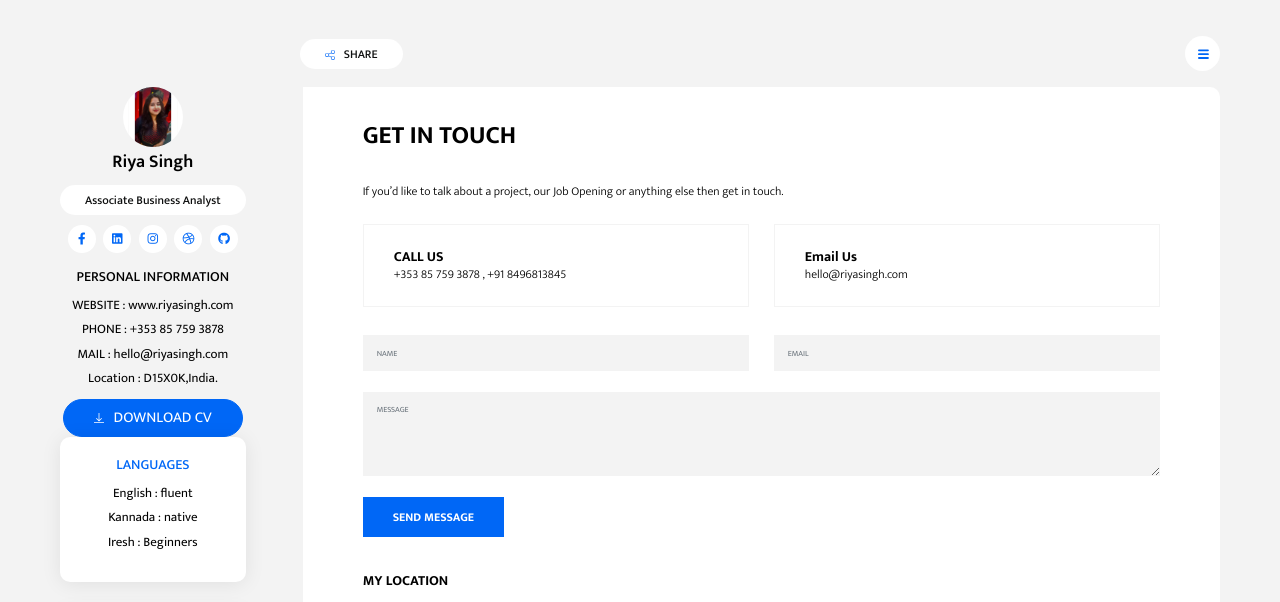
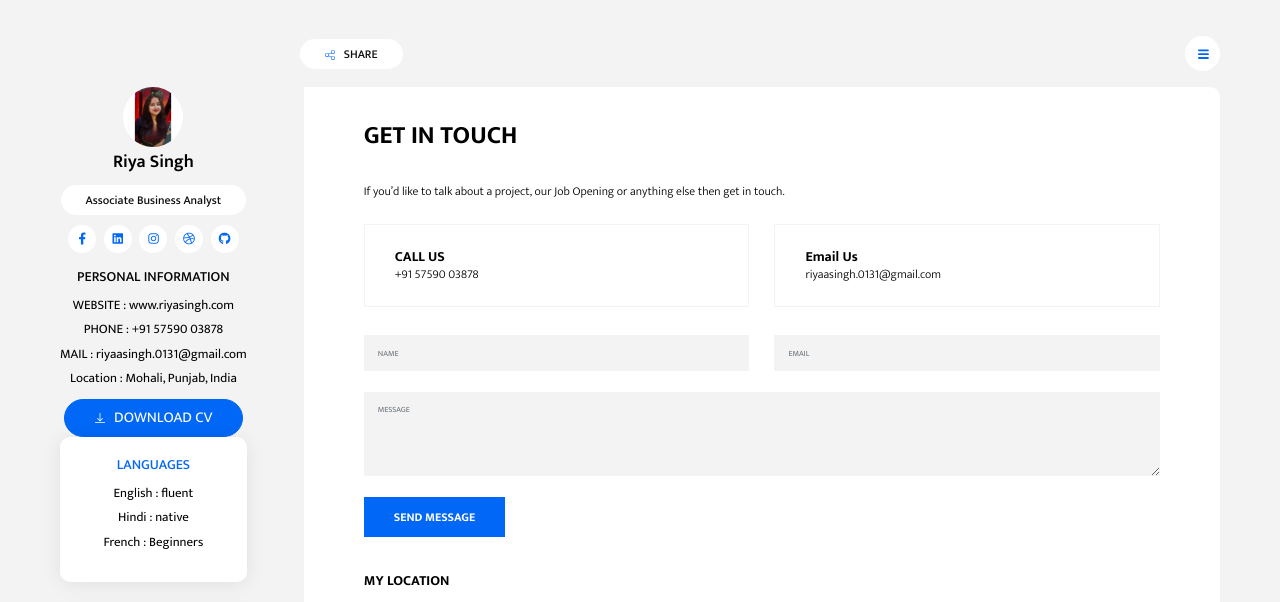
Before and after one commit to Singhriya050/Riya-BA-Portfolio, a website: page contact.html in a window 1280 px wide. Shown: the top 602 px of the page. Drawn offline with Linux system fonts and the light colour scheme.

Commit message:
Update contact.html

```diff
--- a/contact.html
+++ b/contact.html
@@ -45,9 +45,9 @@
                 <h5 class="widget-title">personal information</h5>
                 <div class="widget-content">
                     <p>WEBSITE : www.riyasingh.com</p>
-                    <p>PHONE : +353 85 759 3878</p>
-                    <p>MAIL : hello@riyasingh.com</p>
-                    <p>Location : D15X0K,India. </p>
+                    <p>PHONE : +91 57590 03878</p>
+                    <p>MAIL : riyaasingh.0131@gmail.com</p>
+                    <p>Location : Mohali, Punjab, India </p>
                     <button class="btn btn-download-cv btn-primary rounded-pill">
   <img src="images/download.svg" alt="download" class="btn-img">
   <a href="Other Files/Resume.pdf" download style="color: white; font-size: 15px;">DOWNLOAD CV</a>
@@ -58,8 +58,8 @@
                     <div class="widget-content">
                         <h5 class="widget-title card-title">LANGUAGES</h5>
                         <p>English : fluent</p>
-                        <p>Kannada : native</p>
-                        <p>Iresh   : Beginners</p>
+                        <p>Hindi : native</p>
+                        <p>French   : Beginners</p>
                     </div>
                 </div>
             </div>
@@ -83,11 +83,11 @@
                 <div class="contact-cards-wrapper">
                     <div class="contact-card">
                         <h6 class="contact-card-title">CALL US</h6>
-                        <p class="contact-card-content">+353 85 759 3878 , +91 8496813845</p>
+                        <p class="contact-card-content">+91 57590 03878</p>
                     </div>
                     <div class="contact-card">
                         <h6 class="contact-card-title">Email Us</h6>
-                        <p class="contact-card-content">hello@riyasingh.com</p>
+                        <p class="contact-card-content">riyaasingh.0131@gmail.com</p>
                     </div>
                 </div>
 
```
